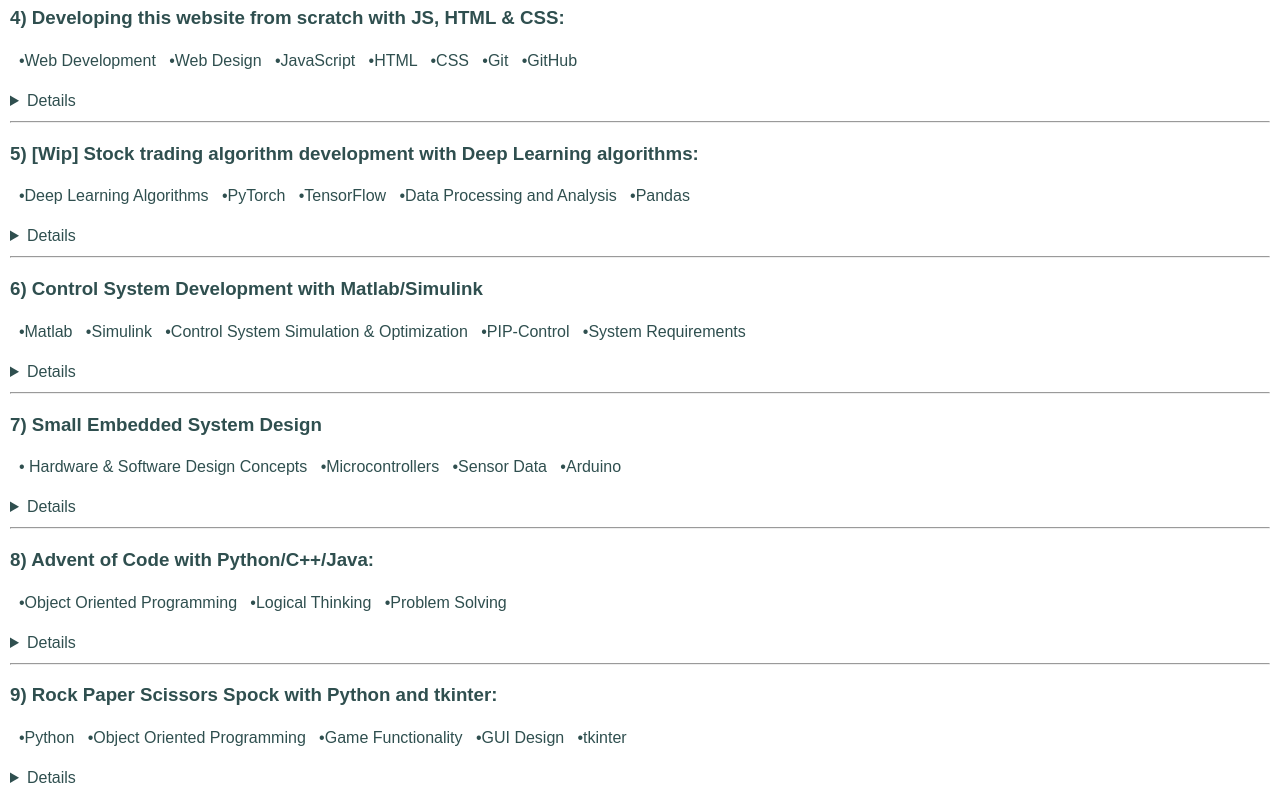
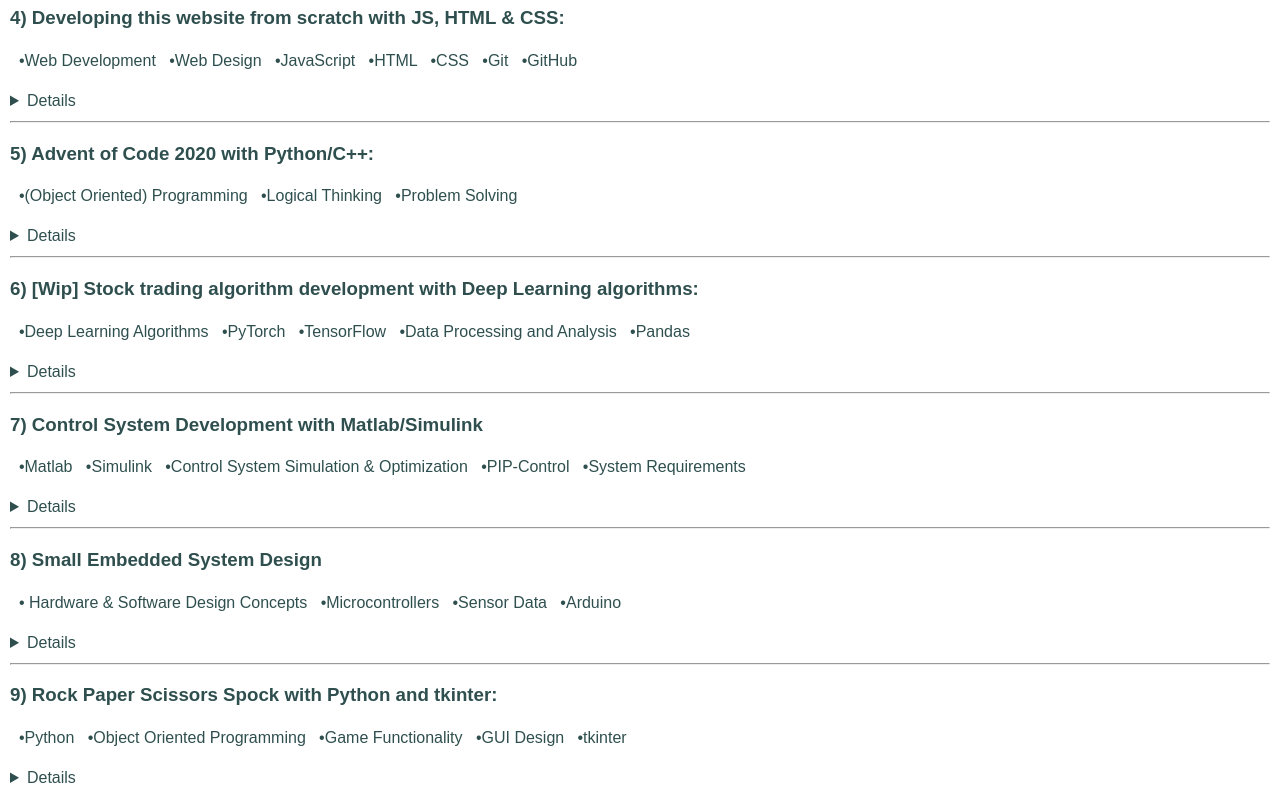
Before and after one commit to FRustSolutions/WebsiteClean, a plain HTML site: page projects.html in a window 1280 px wide. Shown: the part 1709-2509 px from the top of the page. Drawn offline with Linux system fonts and the light colour scheme.

Commit message:
AdventOfCode Github added

```diff
--- a/projects.html
+++ b/projects.html
@@ -266,7 +266,15 @@
     </details>
     <hr>
 
-    <h3>5) [Wip] Stock trading algorithm development with Deep Learning algorithms:</h3>
+    <h3>5) Advent of Code 2020 with Python/C++:</h3>
+    <p>&nbsp;&nbsp;&bull;(Object Oriented) Programming &nbsp;&nbsp;&bull;Logical Thinking &nbsp;&nbsp;&bull;Problem Solving</p>
+    <details>
+        <p>To keep my programming skills with Python and C++ up to date, I am currently working thorugh the tasks at <a target="_blank" href="https://adventofcode.com/2020/about">AdventOfcode.com</a>.</p>
+        <p>I will post some of the results on <a href="https://github.com/FRustSolutions/AdventOfCode20" target="blank">My Github</a>.</p>
+    </details>
+    <hr>
+
+    <h3>6) [Wip] Stock trading algorithm development with Deep Learning algorithms:</h3>
     <p>&nbsp;&nbsp;&bull;Deep Learning Algorithms &nbsp;&nbsp;&bull;PyTorch &nbsp;&nbsp;&bull;TensorFlow  &nbsp;&nbsp;&bull;Data Processing and Analysis &nbsp;&nbsp;&bull;Pandas</p>
     <details>
         <p>This is a personal adventure to try out a few different Machine Learning algorithms and frameworks for stock price predictions.</p>
@@ -278,7 +286,7 @@
     </details>
     <hr>
 
-    <h3>6) Control System Development with Matlab/Simulink</h3>
+    <h3>7) Control System Development with Matlab/Simulink</h3>
     <p>&nbsp;&nbsp;&bull;Matlab &nbsp;&nbsp;&bull;Simulink &nbsp;&nbsp;&bull;Control System Simulation & Optimization &nbsp;&nbsp;&bull;PIP-Control &nbsp;&nbsp;&bull;System Requirements</p>
     <details>
         <p>Designing Control Systems to meet customer requirements:</p>
@@ -287,19 +295,12 @@
     </details>
     <hr>
 
-    <h3>7) Small Embedded System Design</h3>
+    <h3>8) Small Embedded System Design</h3>
     <p>&nbsp;&nbsp;&bull; Hardware & Software Design Concepts &nbsp;&nbsp;&bull;Microcontrollers &nbsp;&nbsp;&bull;Sensor Data &nbsp;&nbsp;&bull;Arduino</p>
     <details>
         <p>Designing an Augmented Reality game controller using Embedded System Design techniques:</p>
         <img src="./images/projects/SESshort-1.png" alt="">
         <img src="./images/projects/SESshort-2.png" alt="">
-    </details>
-    <hr>
-    <h3>8) Advent of Code with Python/C++/Java:</h3>
-    <p>&nbsp;&nbsp;&bull;Object Oriented Programming &nbsp;&nbsp;&bull;Logical Thinking &nbsp;&nbsp;&bull;Problem Solving</p>
-    <details>
-        <p>To keep my skills with Python, C++ and Java programming up to date, I am currently working thorugh the tasks at <a target="_blank" href="https://adventofcode.com/2019/about">AdventOfcode.com</a> .</p>
-        <p>I might be posting some of the interesting task results here or on Github.</p>
     </details>
     <hr>
     <h3>9) Rock Paper Scissors Spock with Python and tkinter:</h3>
```
